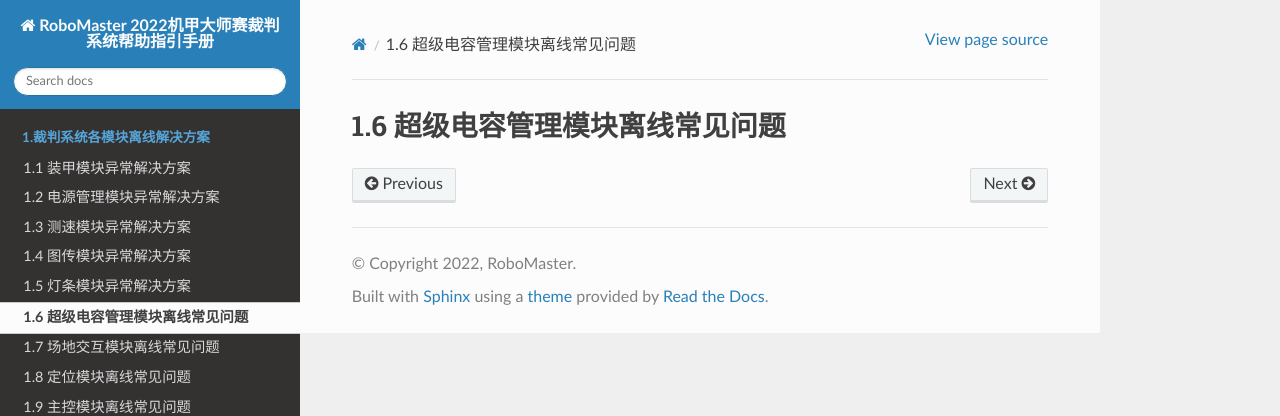
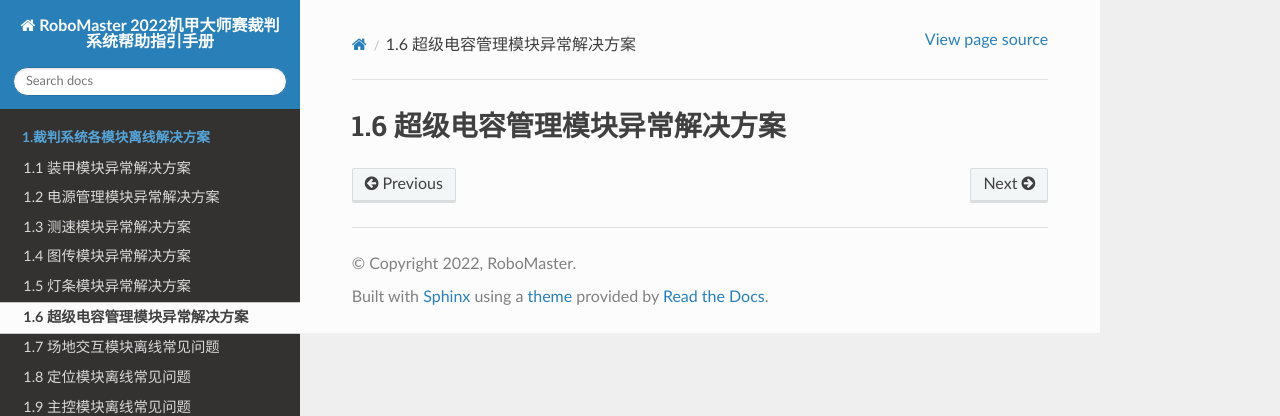
Before and after one commit to RoboMaster/RefereeSystem_Help, a Sphinx documentation site: the page built from docs/ch1/1-6.md, in a window 1280 px wide. Shown: the top 416 px of the page. Built offline with Sphinx 7.4.7 and the Read the Docs theme 2.0.0, drawn with Linux system fonts in a browser that asks for light colours.

Commit message:
Update 1-6.md

```diff
--- a/docs/ch1/1-6.md
+++ b/docs/ch1/1-6.md
@@ -1 +1 @@
-# 1.6 超级电容管理模块离线常见问题
+# 1.6 超级电容管理模块异常解决方案
```
